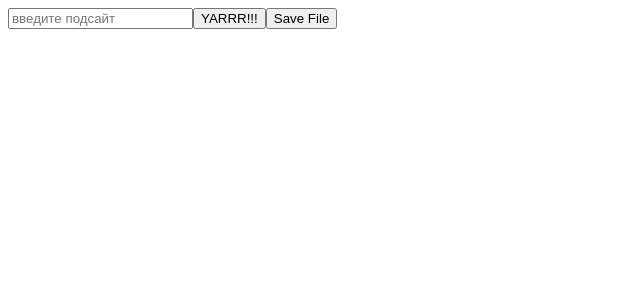
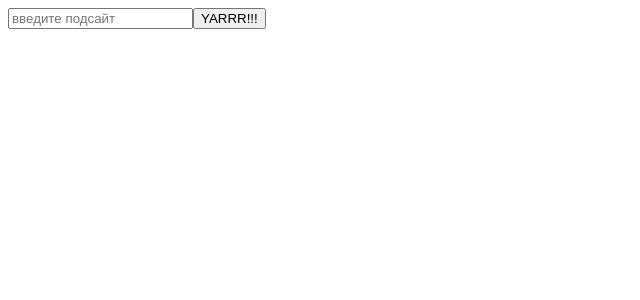
Before and after one commit to kbaklaev/d3-youtube-parser, a React (Create React App) app: page / in a window 1280 px wide. Shown: the top 300 px of the page, without its empty margins (0-640 px from the left). Built offline with nearby package versions, Linux system fonts and the light colour scheme.

Commit message:
file-saver added

```diff
--- a/package.json
+++ b/package.json
@@ -2,6 +2,7 @@
   "name": "girlsvoice",
   "version": "0.1.0",
   "private": true,
+  "homepage": "https://kbaklaev.github.io/d3-parser",
   "proxy": "http://localhost:3001",
   "dependencies": {
     "@testing-library/jest-dom": "^4.2.4",
@@ -9,6 +10,8 @@
     "@testing-library/user-event": "^7.1.2",
     "axios": "^0.19.2",
     "express": "^4.17.1",
+    "file-saver": "^2.0.2",
+    "gh-pages": "^3.1.0",
     "nodemon": "^2.0.4",
     "react": "^16.13.1",
     "react-dom": "^16.13.1",
@@ -22,7 +25,8 @@
     "build": "react-scripts build",
     "test": "react-scripts test",
     "eject": "react-scripts eject",
-    "server": "nodemon src/server/parser"
+    "server": "nodemon src/server/parser",
+    "deploy": "gh-pages -d build"
   },
   "eslintConfig": {
     "extends": "react-app"
--- a/src/App.js
+++ b/src/App.js
@@ -1,35 +1,35 @@
 import React, { useState } from "react";
 import axios from "axios";
-import { Link } from 'react-router-dom'
-import { save } from 'save-file'
+import { saveAs } from 'file-saver'
 
 function App() {
   const [inputState, setInputState] = useState("");
   const [posts, setPosts] = useState([]);
-  const [loading, setLoading] = useState(false)
-  const [error, setError] = useState(false)
+  const [loading, setLoading] = useState(false);
+  const [error, setError] = useState(false);
 
   const request = async () => {
-    setError(false)
-    setLoading(true)
+    setError(false);
+    setLoading(true);
     await axios
       .get(`/api/d3/?domain=${inputState}`)
       .then((data) => setPosts(data.data))
       .catch((err) => {
-        setError(true)
-        setLoading(false)
+        setError(true);
+        setLoading(false);
         throw err;
       });
-    setLoading(false)
+    setLoading(false);
   };
 
-  const saveFile = async () => {
-    const postsToFile = () => {
-      return posts.filter(post => post.data.link).map(post => `${post.title} / ${post.data.link.url}`)
-    }
-    console.log(JSON.stringify(postsToFile()))
-    await save(JSON.stringify(postsToFile()), 'posts.txt')
-  }
+  const saveFile = () => {
+    const postsToFile = posts
+        .filter((post) => post.data.link)
+        .map((post) => `${post.title} / ${post.data.link.url}`)
+    const blob = new Blob([postsToFile.join('\n')], {type: "text/plain;charset=utf-8"})
+    console.log(blob);
+    saveAs(blob, 'posts.txt')
+  };
 
   return (
     <div>
@@ -42,11 +42,14 @@ function App() {
       <button type="button" onClick={() => request()}>
         YARRR!!!
       </button>
-      <button type="button" onClick={() => saveFile()}>Save File</button>
+      {posts.length !== 0 && (
+        <button type="button" onClick={() => saveFile()}>
+          Save File
+      </button>
+      )}
       <div>
-        {posts.length > 50 && (<Link to='/page/2'>Next Page</Link>)}
-        {loading && (<div>Loading...</div>)}
-        {error && (<div>Error. Try again latter please.</div>)}
+        {loading && <div>Loading...</div>}
+        {error && <div>Error. Try again latter please.</div>}
       </div>
       {posts.length !== 0 && (
         <table>
```
Also changed, not shown: 1 other file (tests, documents, lock files or other folders).
